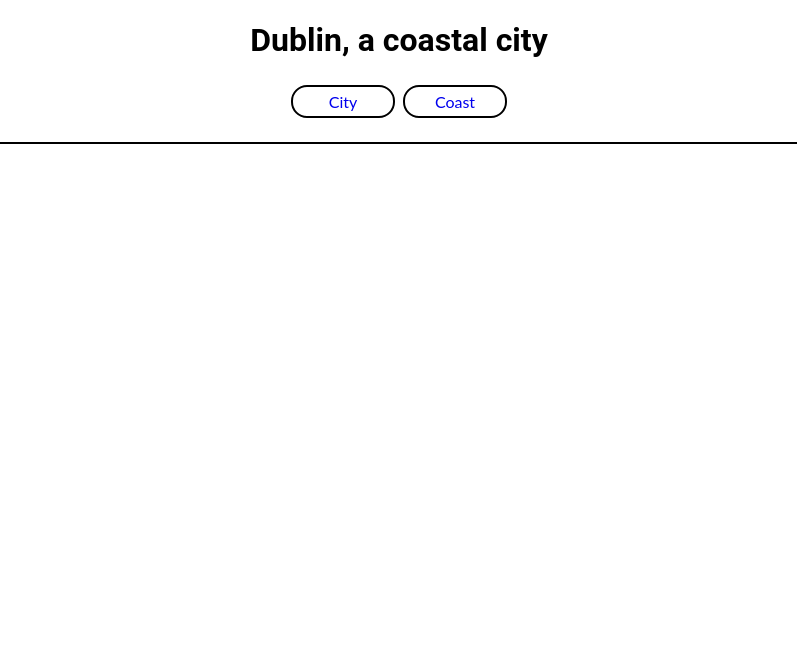
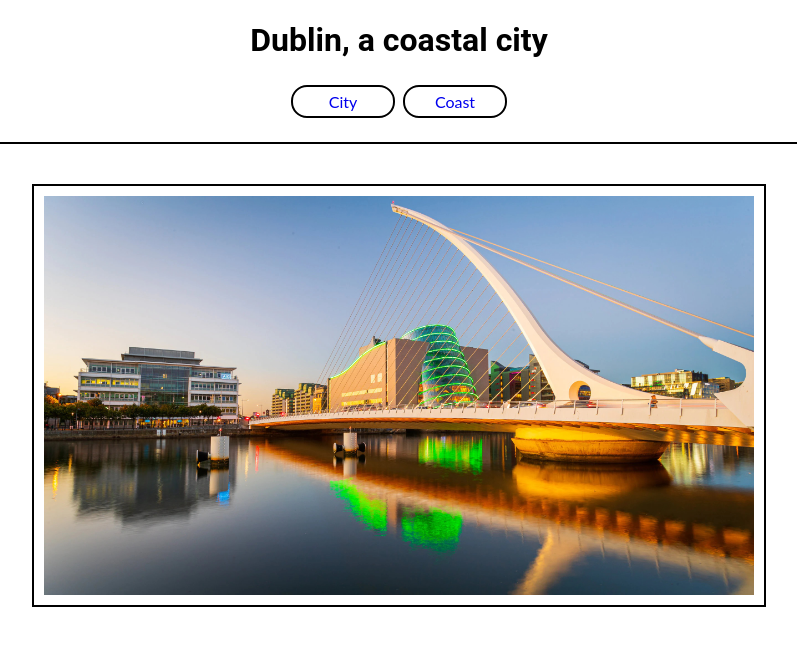
Before and after one commit to dhardi/code-institute, a plain HTML site: page index.html in a window 1280 px wide. Shown: the whole page, without its empty margins (241-1038 px from the left). Drawn offline with Linux system fonts and the light colour scheme.

Commit message:
feat: images added

```diff
--- a/index.html
+++ b/index.html
@@ -15,5 +15,10 @@
         <li><a href="coast.html">Coast</a></li>
       </ul>
     </nav>
+    <section>
+      <figure>
+        <img src="assets/images/Untitled.jpg" alt="its a beach" />
+      </figure>
+    </section>
   </body>
 </html>
```
Also changed, not shown: coast.html (+3 -0 lines), assets/images/Untitled.jpg (added), assets/images/WIN_20230914_13_37_54_Pro.jpg (added), assets/images/beach.jpg (added).
